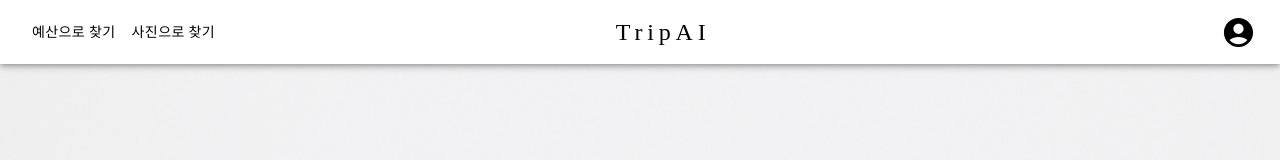
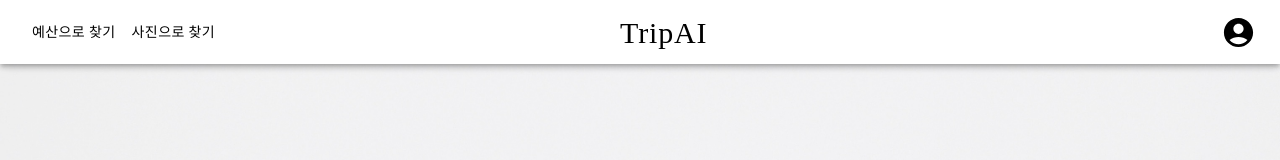
Before and after one commit to Team-TripAI/FE, a React (Vite) app: page /main in a window 1280 px wide. Shown: the top 160 px of the page. Built offline with nearby package versions, Linux system fonts and the light colour scheme; the HTML template or start-up script is replaced by a standard one.

Commit message:
feat: mainpage navigate

```diff
--- a/src/components/Layout/Header.tsx
+++ b/src/components/Layout/Header.tsx
@@ -11,11 +11,29 @@ import Button from "@mui/material/Button";
 import Tooltip from "@mui/material/Tooltip";
 import MenuItem from "@mui/material/MenuItem";
 import AccountCircleIcon from "@mui/icons-material/AccountCircle";
+import { useNavigate } from "react-router-dom";
+import { styled } from "@mui/material";
 
-const pages = ["예산으로 찾기", "사진으로 찾기"];
 const settings = ["마이페이지", "쓴 글 목록", "로그아웃"];
 
+const BootstrapButton = styled(Button)({
+  boxShadow: "none",
+  textTransform: "none",
+  fontSize: 30,
+  lineHeight: 1.5,
+  color: "black",
+  fontFamily: "mono-space",
+  "&:active": {
+    boxShadow: "none",
+  },
+  "&:focused": {
+    boxShadow: "none",
+  },
+});
+
 const Header = () => {
+  const navigate = useNavigate();
+
   const [anchorElNav, setAnchorElNav] = React.useState<null | HTMLElement>(
     null
   );
@@ -44,34 +62,25 @@ const Header = () => {
         <Toolbar disableGutters>
           {/* 화면 클때 메뉴바 펼침 */}
           <Box sx={{ flexGrow: 1, display: { xs: "none", md: "flex" } }}>
-            {pages.map((page) => (
-              <Button
-                key={page}
-                onClick={handleCloseNavMenu}
-                sx={{ color: "black", display: "block" }}
-              >
-                {page}
-              </Button>
-            ))}
+            <Button
+              onClick={() => navigate("/budget")}
+              sx={{ color: "black", display: "block" }}
+            >
+              예산으로 찾기
+            </Button>
+            <Button
+              onClick={() => navigate("/imageplace")}
+              sx={{ color: "black", display: "block" }}
+            >
+              사진으로 찾기
+            </Button>
           </Box>
           {/* 화면 클때 LOGO */}
           <Box sx={{ flexGrow: 1.3, display: { xs: "none", md: "flex" } }}>
-            <Typography
-              variant="h5"
-              noWrap
-              component="a"
-              sx={{
-                fontFamily: "initial",
-                fontWeight: 500,
-                letterSpacing: ".3rem",
-                color: "black",
-                textDecoration: "none",
-              }}
-            >
+            <BootstrapButton onClick={() => navigate("/main")}>
               TripAI
-            </Typography>
+            </BootstrapButton>
           </Box>
-
           {/* 맨 오른쪽 아이콘 */}
           <Box sx={{ flexGrow: 0 }}>
             <Tooltip title="Open settings">
--- a/src/pages/MainPage.tsx
+++ b/src/pages/MainPage.tsx
@@ -9,6 +9,7 @@ import {
   Container,
 } from "@mui/material";
 import { styled } from "@mui/material";
+import { useNavigate } from "react-router-dom";
 
 const HeroCard = styled(CardMedia)({
   width: "1440px",
@@ -25,6 +26,7 @@ const LogoHero = styled(Typography)({
 });
 
 export default function MainPage() {
+  const navigate = useNavigate();
   return (
     <>
       <Container>
@@ -42,10 +44,18 @@ export default function MainPage() {
             </Typography>
           </CardContent>
           <CardActions sx={{ position: "relative", justifyContent: "center" }}>
-            <Button size="small" color="inherit">
+            <Button
+              onClick={() => navigate("/imageplace")}
+              size="small"
+              color="inherit"
+            >
               사진으로 찾기
             </Button>
-            <Button size="small" color="inherit">
+            <Button
+              onClick={() => navigate("/budget")}
+              size="small"
+              color="inherit"
+            >
               예산으로 찾기
             </Button>
           </CardActions>
```
